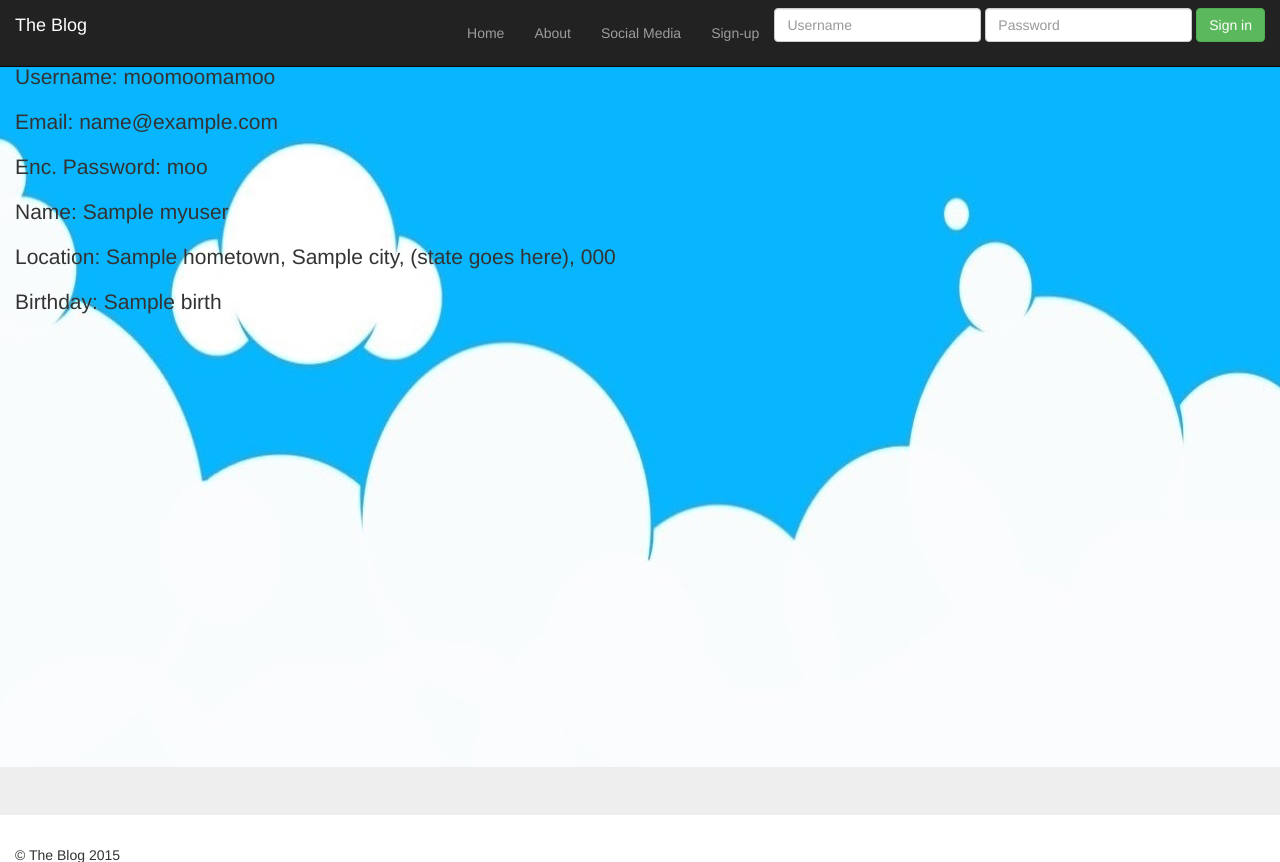
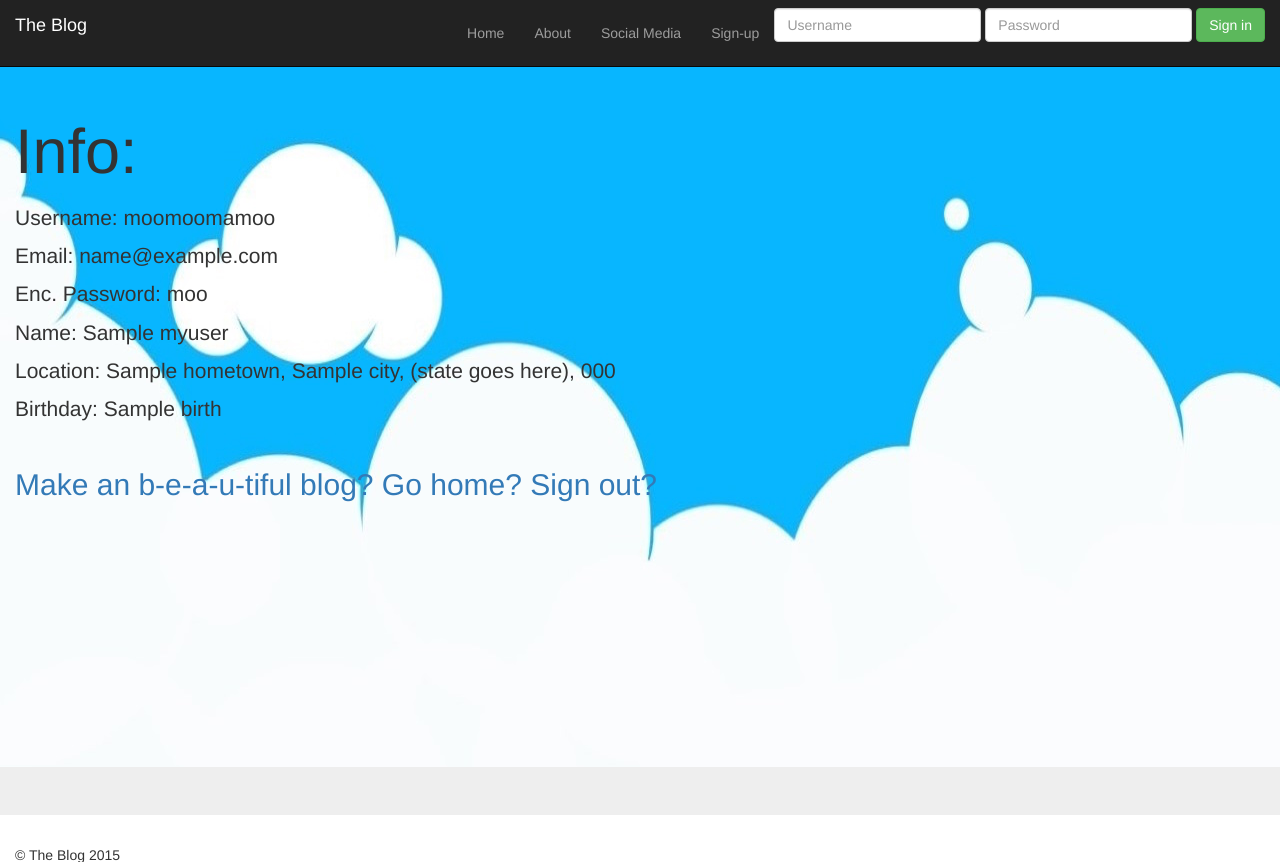
Before and after one commit to bsaganey/GoingSocial, a Django app: template GoingSocial/main/templates/main/profile.html in a window 1280 px wide. Shown: the top 862 px of the page. Run offline with Django 3.2, Linux system fonts and the light colour scheme; a user stored in the database is signed in; the template is opened without the code that fills it: most values are stand-ins (such as "Sample title", 1, 10 or a date in 2020); some libraries are stand-ins or nearby versions.

Commit message:
last minute css

```diff
--- a/GoingSocial/main/templates/main/blog.html
+++ b/GoingSocial/main/templates/main/blog.html
@@ -32,7 +32,7 @@ I looked at my kingdom <br>
 I was finally there <br>
 To sit on my throne as the Prince of {{ myuser.town }} <br>
 
-<a href="/home/"> nuff? Lets go back home </a></h2>
+<a href="/profile/{{ user.id }}"> Goto profile? </a><a href="/home/"> nuff? Lets go back home </a><a href="/sign_out/"> Sign out </a></h2>
 		</div>
 	</div>
 {% endblock %}
--- a/GoingSocial/main/templates/main/home.html
+++ b/GoingSocial/main/templates/main/home.html
@@ -9,16 +9,18 @@
 		<h2 style="text-align: center; margin-top: 60px; font-family: verdana">Create your own Blog for FREE.</h2>
 		<div style="text-align: center;">
 			<button class="btn btn-success btn-lg" style="text-align: center; font-family: verdana">Create Blog!</button>
-
+		<h2>
 			<p style="text-align: center;">Blog Features:</p>
           Personalized Themes!<br>
           Comment <br>
               {% if user.is_authenticated %}
-                  <p>Welcome {{ user.username }} !</p>
+                  <p>Welcome {{ user.username }} !</p> <br>
+                  <a href = '/profile/{{ user.id }}'> Show off your selfies? </a>
                   <a href = '/sign_out/'> sign out? </a>
               {% else %}
                   <p>Welcome Guest, try making an account! :D <a href = '/sign_up/'> sign up? </a> <a href = '/sign_in/'> sign in? </a></p>
               {% endif %}
+          </h2>
 		</div>
 	</div>
 {% endblock %}
--- a/GoingSocial/main/templates/main/profile.html
+++ b/GoingSocial/main/templates/main/profile.html
@@ -5,14 +5,16 @@
 
 <!-- http://www.twitterevolutions.com/bgs/plaid-grandpa-sweater-twitter-background.jpg  -->
 
-	<div class="container-fluid" style="background-image: url(../static/img/clouds.png); width: 100%; height: 750px; margin-top: -31px; ">
-		<p style="h2">Info:</p>
+	<div class="container-fluid" style="background-image: url(../static/img/clouds.png); width: 100%; height: 750px; margin-top: -31px; ">		<br><br><br><br>
+		<h1 style="h2">Info:</g1><h2>
         <p> Username: {{ user.username }} </p>
         <p> Email: {{ myuser.email }} </p>
         <p> Enc. Password: {{ user.password }} </p>
         <p> Name: {{ myuser.name }}</p>
         <p> Location: {{ myuser.hometown }}, {{ myuser.city }}, (state goes here), {{ myuser.zipcode }} </p>
         <p> Birthday: {{ myuser.birth }} </p>
+        <br>
+        <a href="/blog/{{ user.id }}"> Make an b-e-a-u-tiful blog? </a><a href="/home/"> Go home? </a><a href="/sign_out/"> Sign out? </a></h2>
 		</div>
 	</div>
 {% endblock %}
--- a/GoingSocial/main/urls.py
+++ b/GoingSocial/main/urls.py
@@ -8,13 +8,13 @@ urlpatterns = patterns('',
     # url(r'^$', 'main.views.home', name='home'),
     # url(r'^blog/', include('blog.urls')),
     url(r'^$', splash, name='splash'),
-    url(r'^home', home, name= 'home'),
-    url(r'^sign_in/', sign_in, name='sign_in'),
-    url(r'^sign_out/', sign_out, name='sign_out'),
-    url(r'^about', about, name='about'),
-    url(r'^sign_up', sign_up, name='sign_up'),
-    url(r'^thanks', thanks, name='thanks'),
-    url(r'^blog', blog, name='blog'),
+    url(r'^home/$', home, name= 'home'),
+    url(r'^sign_in/$', sign_in, name='sign_in'),
+    url(r'^sign_out/$', sign_out, name='sign_out'),
+    url(r'^about/$', about, name='about'),
+    url(r'^sign_up/$', sign_up, name='sign_up'),
+    url(r'^thanks/$', thanks, name='thanks'),
+    url(r'^blog/(?P<id>\d+)/$', blog, name='blog'),
     url(r'^profile/(?P<id>\d+)/$', profile, name='profile'),
-    url(r'^admin/', include(admin.site.urls)),
+    url(r'^admin/$', include(admin.site.urls)),
 )
--- a/GoingSocial/main/views/views.py
+++ b/GoingSocial/main/views/views.py
@@ -74,8 +74,9 @@ def profile(request, id):
     else:
         return HttpResponseRedirect('/splash/')
 
-def blog(request):
+def blog(request, id):
     if request.user.is_authenticated():
-        return render(request, "blog.html", {'myuser': MyUser.objects.get(user=request.user.id)})
+        current_user=request.user
+        return render(request, "blog.html", {'myuser': MyUser.objects.get(user=id)})
     else:
         return HttpResponseRedirect('/splash/')
```
